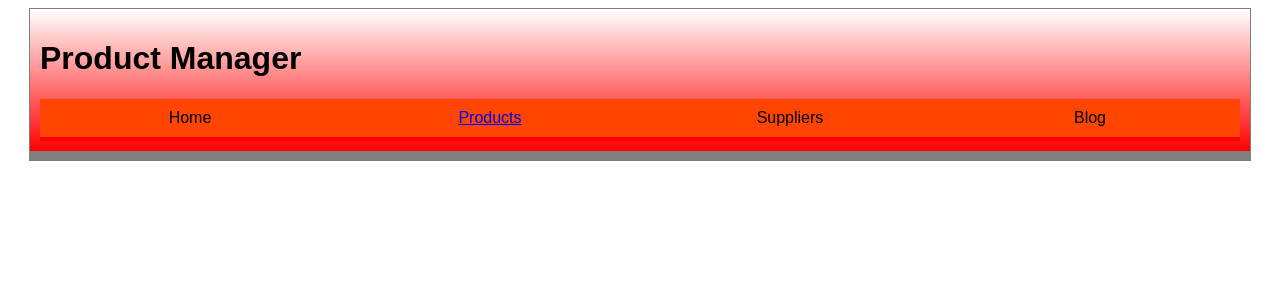
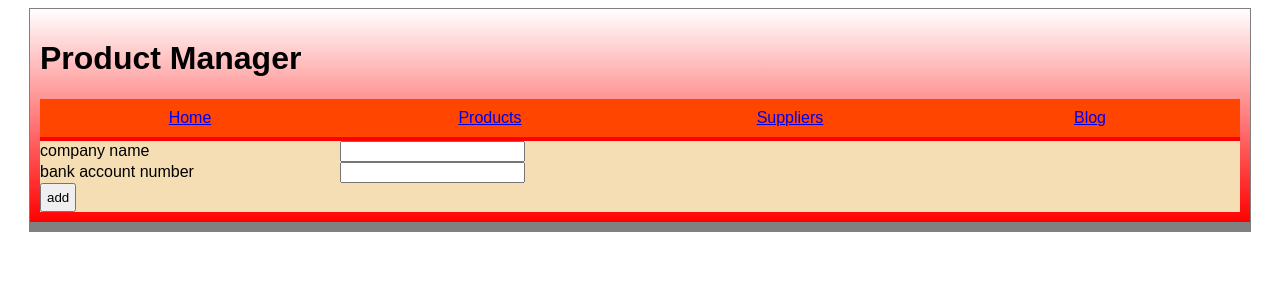
Before and after one commit to TheMaxium69/EcommerceAngular2, an Angular app: page /sadd in a window 1280 px wide. Before the commit this address led to /. Shown: the top 300 px of the page. Built offline with nearby package versions, Linux system fonts and the light colour scheme.

Commit message:
supplier add
ajout du supplier add

```diff
--- a/src/app/app.module.ts
+++ b/src/app/app.module.ts
@@ -20,7 +20,9 @@ import {RouterModule, Routes} from '@angular/router';
 const routes: Routes = [
   {path: 'products', component: ProductListComponent},
   {path: 'products/:id', component: ProductDetailComponent},
-  {path: 'add', component: ProductAddComponent}
+  {path: 'add', component: ProductAddComponent},
+  {path: 'suppliers', component: SupplierListComponent},
+  {path: 'sadd', component: SupplierAddComponent}
 ];
 
 @NgModule({
--- a/src/app/menu/menu.component.html
+++ b/src/app/menu/menu.component.html
@@ -1,6 +1,6 @@
 <ul>
-  <li>Home</li>
+  <li><a href="/">Home</a></li>
   <li><a routerLink="/products">Products</a></li>
-  <li>Suppliers</li>
-  <li>Blog</li>
+  <li><a routerLink="/suppliers">Suppliers</a></li>
+  <li><a href="/">Blog</a></li>
 </ul>
--- a/src/app/supplier-add/supplier-add.component.ts
+++ b/src/app/supplier-add/supplier-add.component.ts
@@ -1,6 +1,7 @@
 import { Component, OnInit } from '@angular/core';
 import {FormBuilder, FormGroup, Validators} from '@angular/forms';
 import {ProductHttpService} from '../product-http.service';
+import {SupplierHttpService} from '../supplier-http.service';
 
 @Component({
   selector: 'app-supplier-add',
@@ -12,7 +13,8 @@ export class SupplierAddComponent implements OnInit {
   form: FormGroup;
   formSubmitted = false;
 
-  constructor(private fb: FormBuilder, private productService: ProductHttpService) { }
+  constructor(private fb: FormBuilder,
+              private productService: SupplierHttpService) { }
 
   ngOnInit(): void {
     this.form = this.fb.group({
--- a/src/app/supplier-list/supplier-list.component.html
+++ b/src/app/supplier-list/supplier-list.component.html
@@ -3,3 +3,5 @@
   <a href="#" (click)="close()" >x</a> You have selected {{selectedSupplier?.companyName}}
 </div>
 <app-supplier [supplier]="supplier" (evt)="receiveChildrenEvt($event)" *ngFor="let supplier of suppliers"></app-supplier>
+
+<a routerLink="/sadd">Ajouté un supplier</a>
--- a/src/app/supplier.service.ts
+++ b/src/app/supplier.service.ts
@@ -5,9 +5,9 @@ import {Supplier} from './model/Supplier';
 export class SupplierService {
 
   private suppliers = [
-    new Supplier(1,  'La ferme des 10 vaches', '12345678912', 1000),
+    /*new Supplier(1,  'La ferme des 10 vaches', '12345678912', 1000),
     new Supplier(2,  'Le moulin de pepere', '123112341234', 2500),
-    new Supplier(3,  'Motorhead', '1234123412349', 7000),
+    new Supplier(3,  'Motorhead', '1234123412349', 7000),*/
   ];
 
   constructor() { }
```
